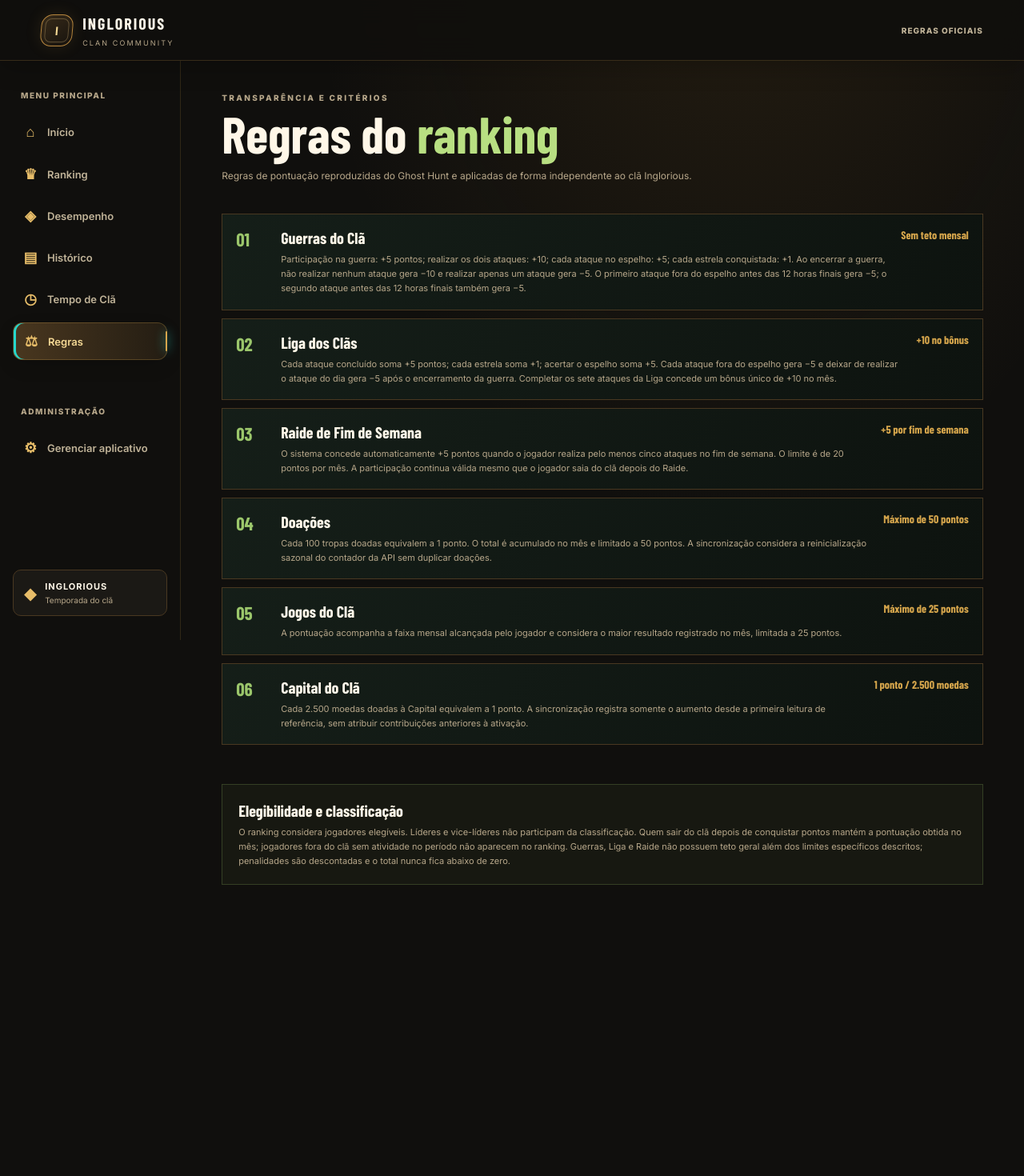
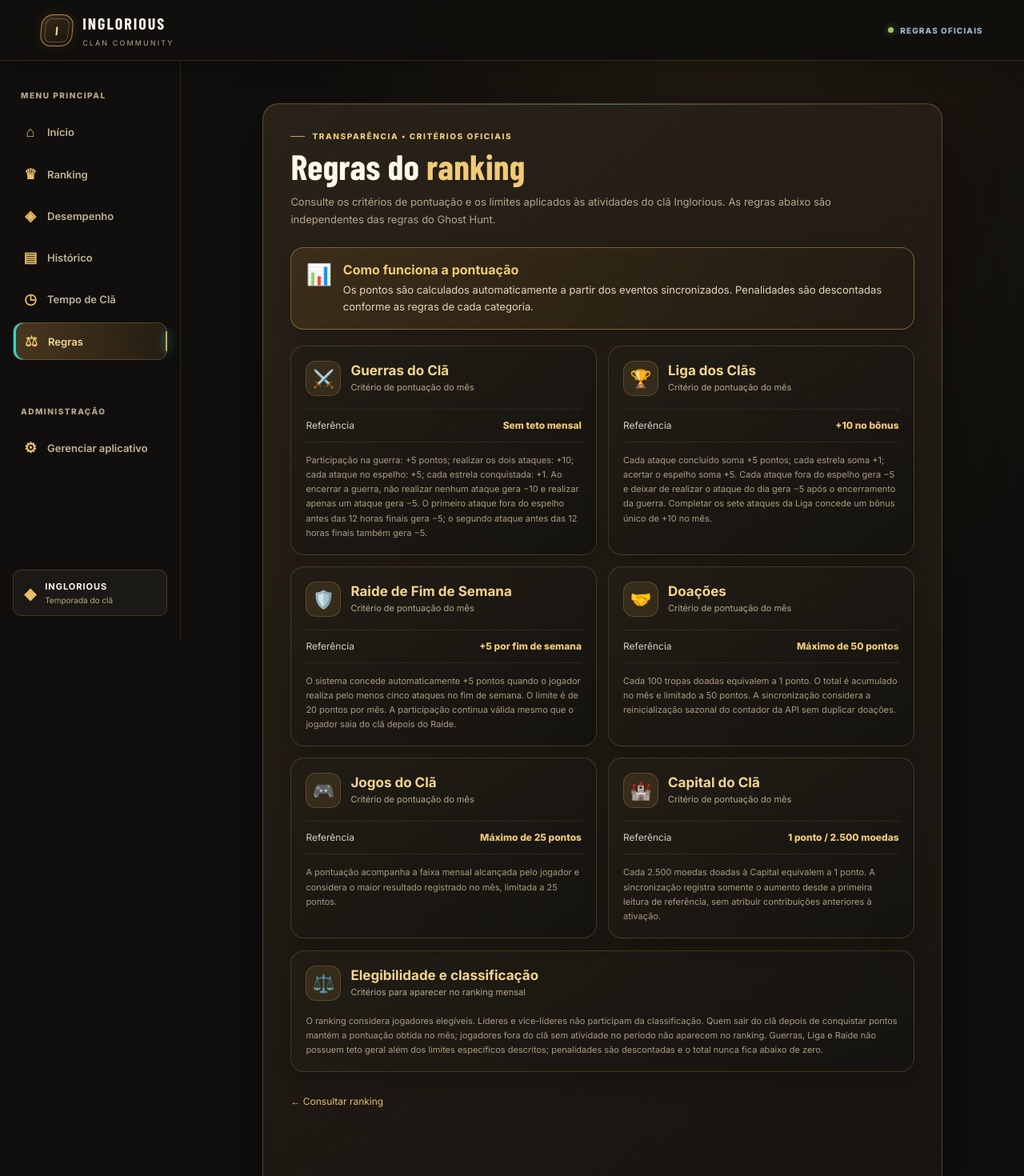
Before and after one commit to cristofer-rsg/Inglorious, a Next.js app: page /rules in a window 1280 px wide. Shown: the top 1470 px of the page at 80% size. Before the commit the page ends 1247 px from the top, so only its background shows below. Built offline with nearby package versions, Linux system fonts and the light colour scheme; no server answers; a web font is replaced by a local one.

Commit message:
ui: restyle scoring rules as Ghost Hunt cards

```diff
--- a/src/app/rules/page.tsx
+++ b/src/app/rules/page.tsx
@@ -37,15 +37,31 @@ export default function RulesPage() {
   return (
     <main className="app-shell">
       <header className="topbar">
-        <a className="brand" href="/"><span className="brand-mark">I</span><span><strong>INGLORIOUS</strong><small>CLAN COMMUNITY</small></span></a>
-        <span className="connection">REGRAS OFICIAIS</span>
+        <a className="brand" href="/"><span className="brand-mark">I</span><span className="brand-copy"><strong>INGLORIOUS</strong><small>CLAN COMMUNITY</small></span></a>
+        <span className="status"><span className="status-dot online" />REGRAS OFICIAIS</span>
       </header>
       <SiteNav active="/rules" />
-      <section className="page-heading"><span className="eyebrow">TRANSPARÊNCIA E CRITÉRIOS</span><h1>Regras do <em>ranking</em></h1><p>Regras de pontuação reproduzidas do Ghost Hunt e aplicadas de forma independente ao clã Inglorious.</p></section>
-      <section className="rules-list">
-        {rules.map((rule, index) => <article className="rule-card" key={rule.title}><span className="rule-index">{String(index + 1).padStart(2, "0")}</span><div><h2>{rule.title}</h2><p>{rule.detail}</p></div><strong>{rule.target}</strong></article>)}
+      <section className="content gh-content">
+        <section className="admin-content rules-content">
+          <span className="auth-kicker">TRANSPARÊNCIA • CRITÉRIOS OFICIAIS</span>
+          <h1>Regras do <em>ranking</em></h1>
+          <p>Consulte os critérios de pontuação e os limites aplicados às atividades do clã Inglorious. As regras abaixo são independentes das regras do Ghost Hunt.</p>
+          <article className="rules-highlight"><span>📊</span><div><b>Como funciona a pontuação</b><p>Os pontos são calculados automaticamente a partir dos eventos sincronizados. Penalidades são descontadas conforme as regras de cada categoria.</p></div></article>
+          <div className="rules-grid">
+            {rules.map((rule, index) => <article className="rules-card" key={rule.title}>
+              <div className="rules-card-heading"><span className="rules-icon">{["⚔️","🏆","🛡️","🤝","🎮","🏰"][index]}</span><div><h2>{rule.title}</h2><p>Critério de pontuação do mês</p></div></div>
+              <div className="rules-points"><div className="rules-point-row"><span>Referência</span><b>{rule.target}</b></div></div>
+              <p className="rules-note">{rule.detail}</p>
+            </article>)}
+          </div>
+          <section className="rules-card rules-final">
+            <div className="rules-card-heading"><span className="rules-icon">⚖️</span><div><h2>Elegibilidade e classificação</h2><p>Critérios para aparecer no ranking mensal</p></div></div>
+            <p className="rules-note">O ranking considera jogadores elegíveis. Líderes e vice-líderes não participam da classificação. Quem sair do clã depois de conquistar pontos mantém a pontuação obtida no mês; jogadores fora do clã sem atividade no período não aparecem no ranking. Guerras, Liga e Raide não possuem teto geral além dos limites específicos descritos; penalidades são descontadas e o total nunca fica abaixo de zero.</p>
+          </section>
+          <a className="back-link" href="/ranking">← Consultar ranking</a>
+        </section>
+        <footer className="footer"><span>INGLORIOUS <b>•</b> REGRAS</span><span>Regulamento de pontuação</span></footer>
       </section>
-      <section className="eligibility-note"><h2>Elegibilidade e classificação</h2><p>O ranking considera jogadores elegíveis. Líderes e vice-líderes não participam da classificação. Quem sair do clã depois de conquistar pontos mantém a pontuação obtida no mês; jogadores fora do clã sem atividade no período não aparecem no ranking. Guerras, Liga e Raide não possuem teto geral além dos limites específicos descritos; penalidades são descontadas e o total nunca fica abaixo de zero.</p></section>
     </main>
   );
 }
```
